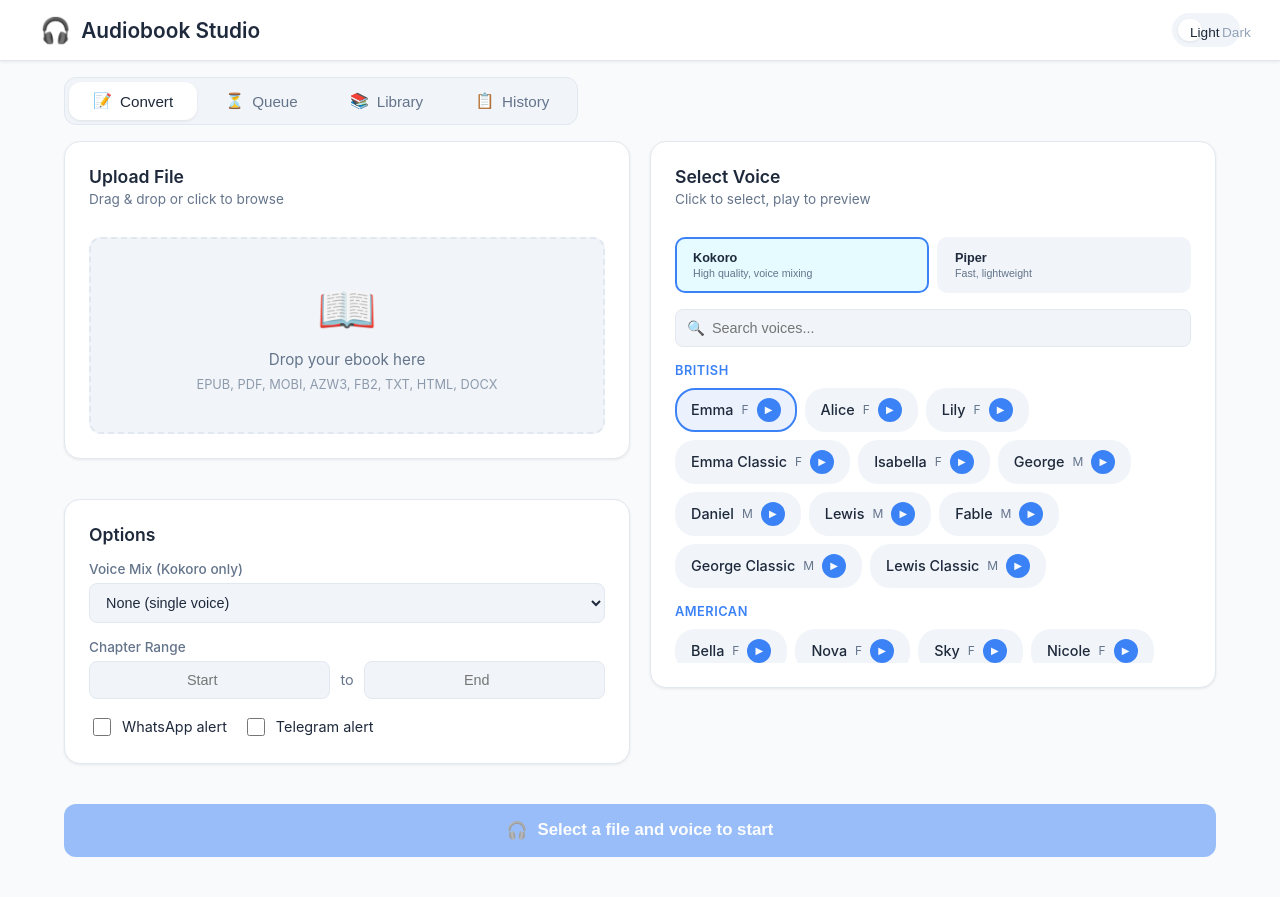
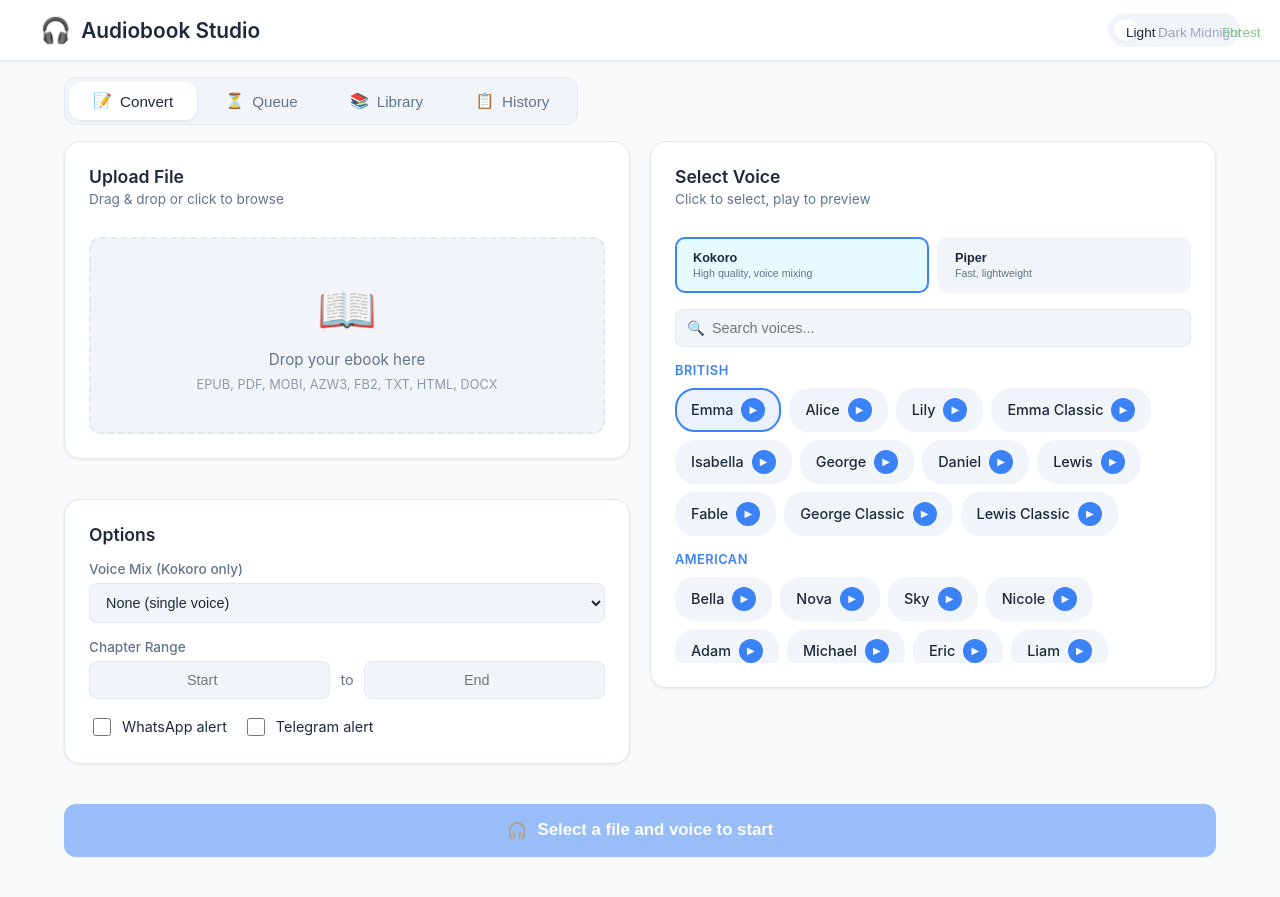
Before and after one commit to davedavedavenm/epub-to-audiobook, a Flask app: page / in a window 1280 px wide. Run offline with Flask 3, Linux system fonts and the light colour scheme; data that the repository does not hold is empty; parts of the project's set-up code (start-up, migrations or seed data) failed here and were passed over.

Commit message:
feat(ui): add Midnight/Forest themes, remove M/F from voice pills

```diff
--- a/webapp/templates/index.html
+++ b/webapp/templates/index.html
@@ -39,6 +39,36 @@
             --shadow-lg: 0 4px 12px rgba(0,0,0,0.4);
         }
 
+        [data-theme="midnight"] {
+            --bg-primary: #0c0a1d;
+            --bg-card: #13102a;
+            --bg-element: #1e1a3a;
+            --bg-hover: #2a2550;
+            --accent: #818cf8;
+            --accent-hover: #6366f1;
+            --accent-subtle: rgba(129, 140, 248, 0.15);
+            --text-primary: #e8e8ff;
+            --text-secondary: #a5a5c9;
+            --border: #2a2550;
+            --shadow: 0 1px 3px rgba(0,0,0,0.4);
+            --shadow-lg: 0 4px 12px rgba(0,0,0,0.5);
+        }
+
+        [data-theme="forest"] {
+            --bg-primary: #0a1a14;
+            --bg-card: #0f261c;
+            --bg-element: #163829;
+            --bg-hover: #1f4a36;
+            --accent: #4ade80;
+            --accent-hover: #22c55e;
+            --accent-subtle: rgba(74, 222, 128, 0.15);
+            --text-primary: #e8f5e9;
+            --text-secondary: #81c784;
+            --border: #1f4a36;
+            --shadow: 0 1px 3px rgba(0,0,0,0.4);
+            --shadow-lg: 0 4px 12px rgba(0,0,0,0.5);
+        }
+
         * {
             box-sizing: border-box;
         }
@@ -1216,6 +1246,8 @@
             <div class="theme-toggle">
                 <button class="theme-btn active" data-theme="light">Light</button>
                 <button class="theme-btn" data-theme="dark">Dark</button>
+                <button class="theme-btn" data-theme="midnight">Midnight</button>
+                <button class="theme-btn" data-theme="forest">Forest</button>
             </div>
         </div>
     </header>
@@ -1345,8 +1377,7 @@
                                         {% for voice_id, voice in voices.items() if voice.accent == 'British' and voice.engine == 'kokoro' %}
                                         <div class="voice-pill" data-voice="{{ voice_id }}" data-engine="kokoro" data-name="{{ voice.name }}">
                                             <span class="voice-pill-name">{{ voice.name }}</span>
-                                            <span class="voice-pill-meta">{{ voice.gender[0] }}</span>
-                                            <button type="button" class="preview-btn" data-voice="{{ voice_id }}" title="Preview">▶</button>
+                                                                                        <button type="button" class="preview-btn" data-voice="{{ voice_id }}" title="Preview">▶</button>
                                         </div>
                                         {% endfor %}
                                     </div>
@@ -1358,8 +1389,7 @@
                                         {% for voice_id, voice in voices.items() if voice.accent == 'American' and voice.engine == 'kokoro' %}
                                         <div class="voice-pill" data-voice="{{ voice_id }}" data-engine="kokoro" data-name="{{ voice.name }}">
                                             <span class="voice-pill-name">{{ voice.name }}</span>
-                                            <span class="voice-pill-meta">{{ voice.gender[0] }}</span>
-                                            <button type="button" class="preview-btn" data-voice="{{ voice_id }}" title="Preview">▶</button>
+                                                                                        <button type="button" class="preview-btn" data-voice="{{ voice_id }}" title="Preview">▶</button>
                                         </div>
                                         {% endfor %}
                                     </div>
@@ -1371,8 +1401,7 @@
                                         {% for voice_id, voice in voices.items() if voice.accent == 'European' and voice.engine == 'kokoro' %}
                                         <div class="voice-pill" data-voice="{{ voice_id }}" data-engine="kokoro" data-name="{{ voice.name }}">
                                             <span class="voice-pill-name">{{ voice.name }}</span>
-                                            <span class="voice-pill-meta">{{ voice.gender[0] }}</span>
-                                            <button type="button" class="preview-btn" data-voice="{{ voice_id }}" title="Preview">▶</button>
+                                                                                        <button type="button" class="preview-btn" data-voice="{{ voice_id }}" title="Preview">▶</button>
                                         </div>
                                         {% endfor %}
                                     </div>
@@ -1387,8 +1416,7 @@
                                         {% for voice_id, voice in voices.items() if voice.accent == 'British' and voice.engine == 'piper' %}
                                         <div class="voice-pill" data-voice="{{ voice_id }}" data-engine="piper" data-name="{{ voice.name }}">
                                             <span class="voice-pill-name">{{ voice.name }}</span>
-                                            <span class="voice-pill-meta">{{ voice.gender[0] }}</span>
-                                            <button type="button" class="preview-btn" data-voice="{{ voice_id }}" title="Preview">▶</button>
+                                                                                        <button type="button" class="preview-btn" data-voice="{{ voice_id }}" title="Preview">▶</button>
                                         </div>
                                         {% endfor %}
                                     </div>
@@ -1400,8 +1428,7 @@
                                         {% for voice_id, voice in voices.items() if voice.accent == 'American' and voice.engine == 'piper' %}
                                         <div class="voice-pill" data-voice="{{ voice_id }}" data-engine="piper" data-name="{{ voice.name }}">
                                             <span class="voice-pill-name">{{ voice.name }}</span>
-                                            <span class="voice-pill-meta">{{ voice.gender[0] }}</span>
-                                            <button type="button" class="preview-btn" data-voice="{{ voice_id }}" title="Preview">▶</button>
+                                                                                        <button type="button" class="preview-btn" data-voice="{{ voice_id }}" title="Preview">▶</button>
                                         </div>
                                         {% endfor %}
                                     </div>
@@ -1508,8 +1535,8 @@
 
         // ============ Theme Handling ============
         const savedTheme = localStorage.getItem('audiobook-theme') || 'light';
-        if (savedTheme === 'dark') {
-            document.documentElement.setAttribute('data-theme', 'dark');
+        if (savedTheme !== 'light') {
+            document.documentElement.setAttribute('data-theme', savedTheme);
         }
         document.querySelectorAll('.theme-btn').forEach(b => b.classList.remove('active'));
         document.querySelector(`.theme-btn[data-theme="${savedTheme}"]`)?.classList.add('active');
@@ -1517,10 +1544,10 @@
         document.querySelectorAll('.theme-btn').forEach(btn => {
             btn.addEventListener('click', () => {
                 const theme = btn.dataset.theme;
-                if (theme === 'dark') {
-                    document.documentElement.setAttribute('data-theme', 'dark');
+                if (theme === 'light') {
+                    document.documentElement.removeAttribute('data-theme');
                 } else {
-                    document.documentElement.removeAttribute('data-theme');
+                    document.documentElement.setAttribute('data-theme', theme);
                 }
                 localStorage.setItem('audiobook-theme', theme);
                 document.querySelectorAll('.theme-btn').forEach(b => b.classList.remove('active'));
```
